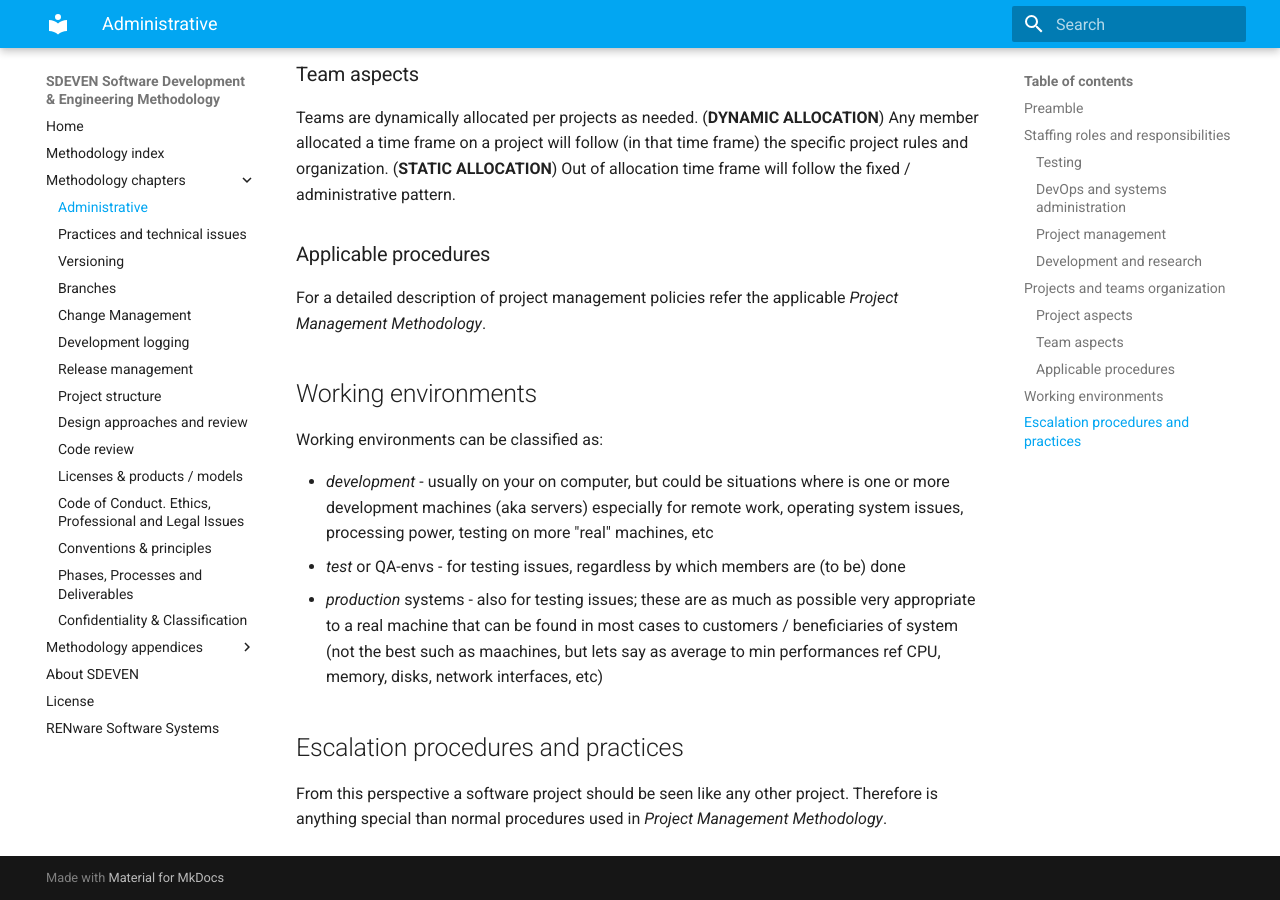
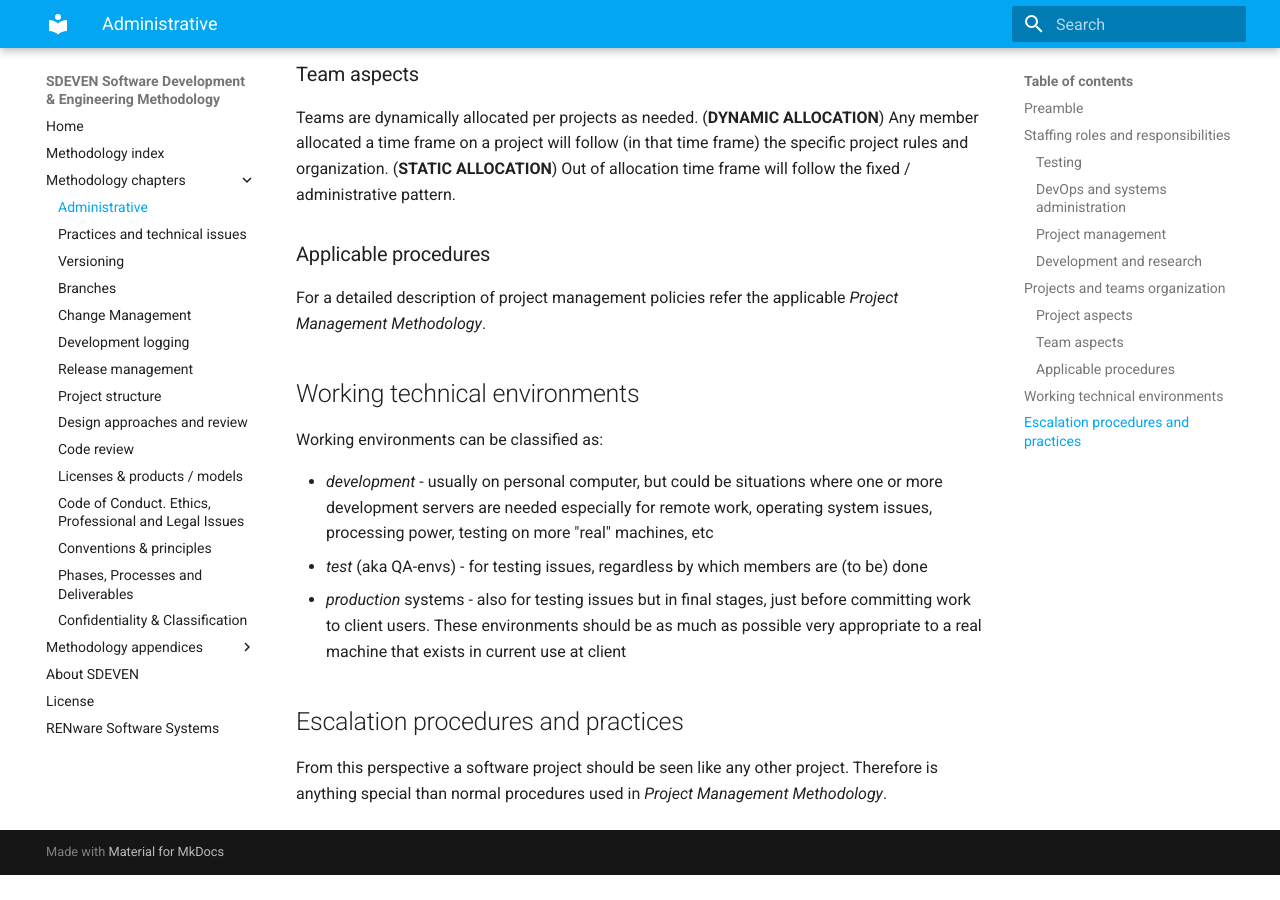
Before and after one commit to petre-renware/sdeven, an MkDocs documentation site: the page built from SDEVEN_content_docs/SDEVEN.10_ADM.md, in a window 1280 px wide and 900 px high, scrolled down 2539 px. Built offline with MkDocs 1.6.1 and Material for MkDocs 9.7.7, drawn with Linux system fonts in a browser that asks for light colours; after the commit the page ends 3414 px from its top, so only the background shows below that; some of the changed text lies outside the part shown.

Commit message:
Update SDEVEN.10_ADM.md

```diff
--- a/SDEVEN_content_docs/SDEVEN.10_ADM.md
+++ b/SDEVEN_content_docs/SDEVEN.10_ADM.md
@@ -72,13 +72,13 @@ For a detailed description of project management policies refer the applicable *
 
 
 
-## Working environments
+## Working technical environments
 
 Working environments can be classified as:
 
-* *development* - usually on your on computer, but could be situations where is one or more development machines (aka servers) especially for remote work, operating system issues, processing power, testing on more "real" machines, etc
-* *test* or QA-envs - for testing issues, regardless by which members are (to be) done
-* *production* systems - also for testing issues; these are as much as possible very appropriate to a real machine that can be found in most cases to customers / beneficiaries of system (not the best such as maachines, but lets say as average to min performances ref CPU, memory, disks, network interfaces, etc)
+* *development* - usually on personal computer, but could be situations where one or more development servers are needed especially for remote work, operating system issues, processing power, testing on more "real" machines, etc
+* *test* (aka QA-envs) - for testing issues, regardless by which members are (to be) done
+* *production* systems - also for testing issues but in final stages, just before committing work to client users. These environments should be as much as possible very appropriate to a real machine that exists in current use at client
 
 
 
```
